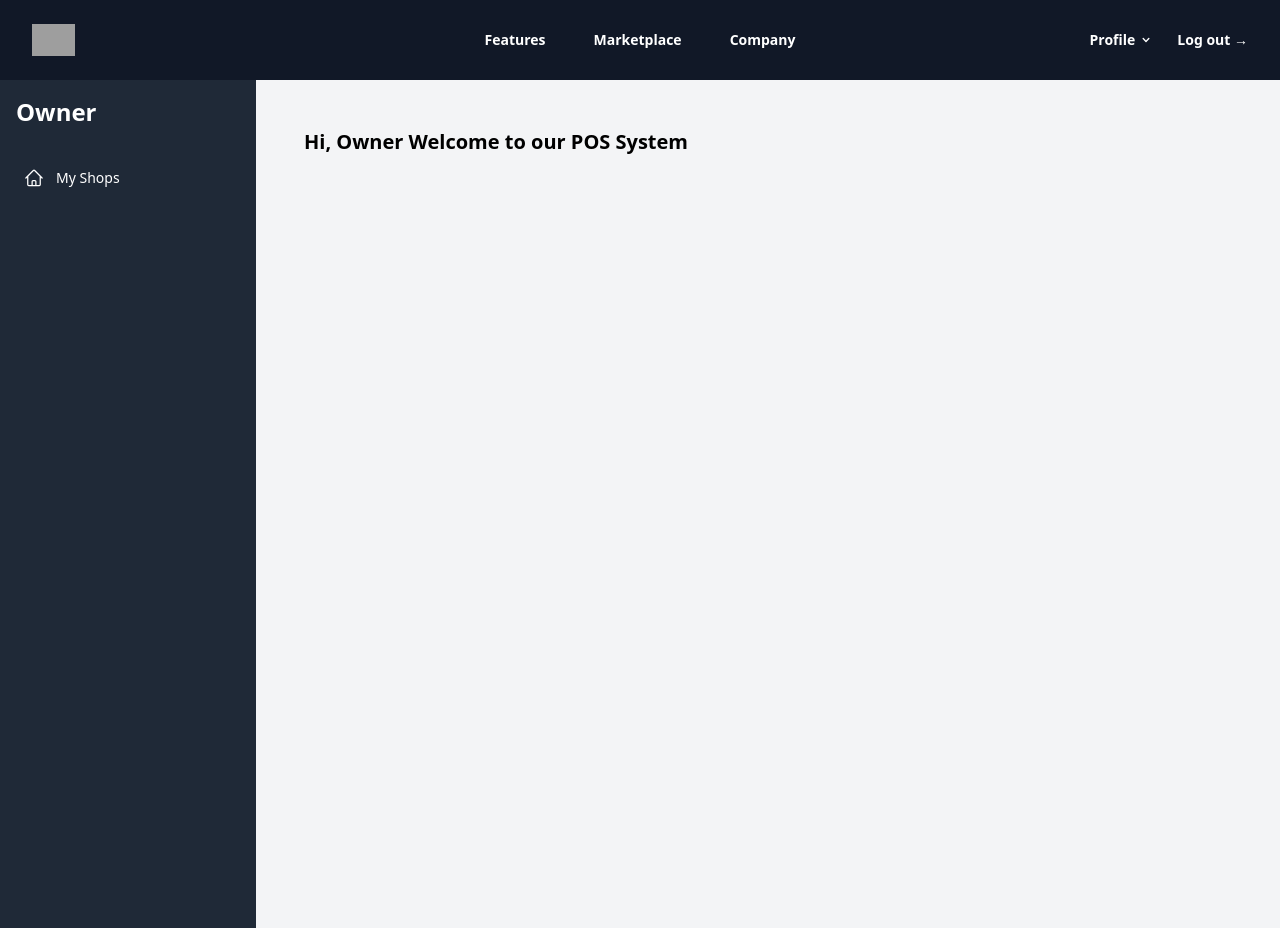
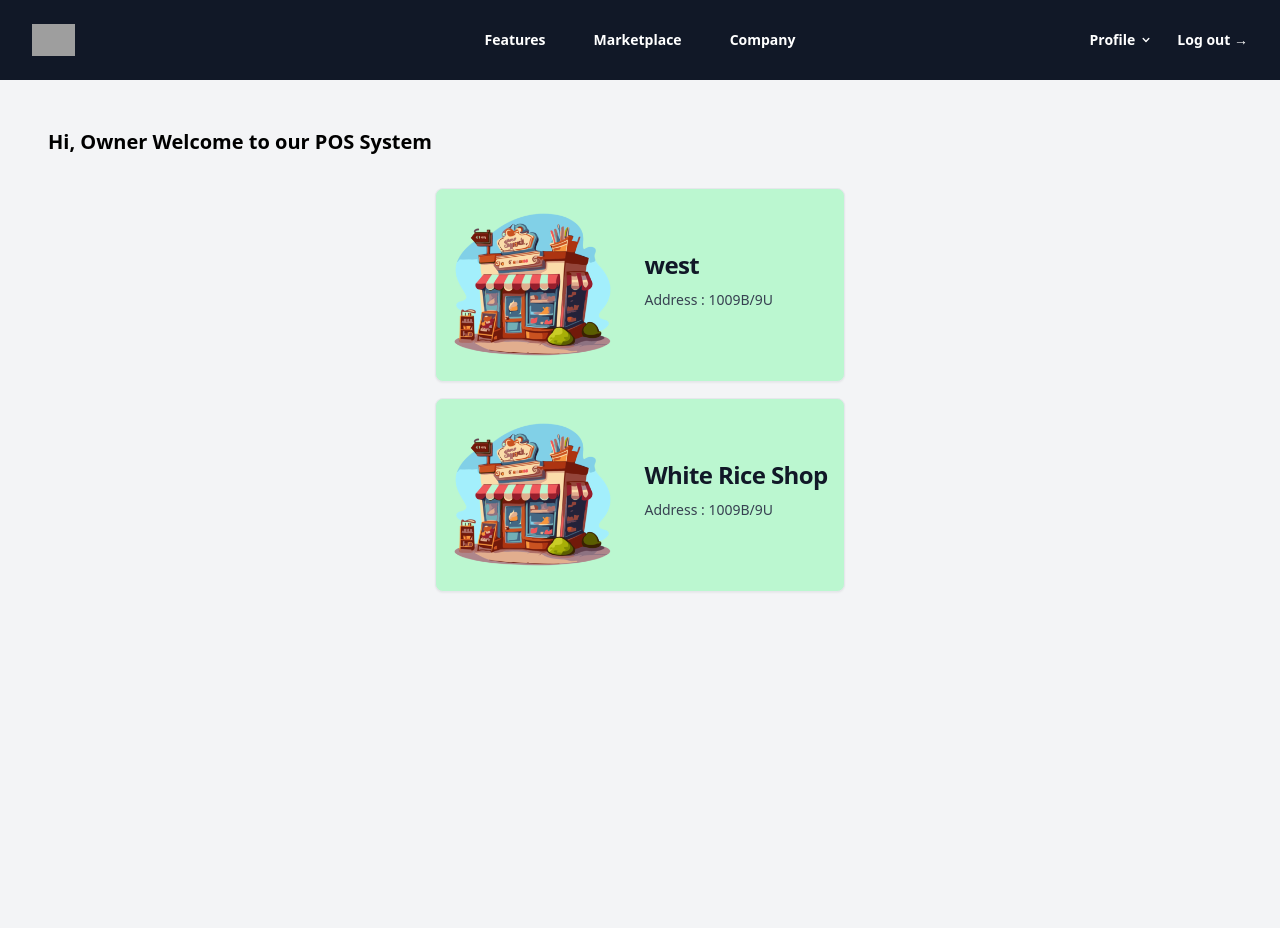
Before and after one commit to Ajanthanasia/poss, a Next.js app in the folder frontend/: page /components/owner/views/dashboard in a window 1280 px wide. Built offline with nearby package versions, Linux system fonts and the light colour scheme; grey boxes are pictures that could not be loaded.

Commit message:
owner dashbaord

```diff
--- a/frontend/src/app/components/owner/layouts/page.js
+++ b/frontend/src/app/components/owner/layouts/page.js
@@ -13,10 +13,9 @@ export default function OwnerLayout({ children }) {
                 {/* Main Content */}
                 <div className="flex-1 flex">
 
-                    <div className="w-64 bg-gray-800 text-white">
-                        {/* side bar */}
+                    {/* <div className="w-64 bg-gray-800 text-white">
                         <OwnerAsideBar />
-                    </div>
+                    </div> */}
 
                     {/* Page content */}
                     <main className="flex-1 p-6 bg-gray-100">
--- a/frontend/src/app/components/owner/views/dashboard/page.js
+++ b/frontend/src/app/components/owner/views/dashboard/page.js
@@ -1,8 +1,21 @@
 "use client"
 
+import { useState, useEffect } from 'react';
 import OwnerLayout from "../../layouts/page";
+import Image from "next/image";
+
 
 export default function OwnerDashboard() {
+    const [shops, setShops] = useState([]);
+
+    const mysets = [
+        { id: 1, name: 'west' },
+        { id: 1, name: 'White Rice Shop' },
+    ];
+    useEffect(() => {
+        setShops(mysets);
+    }, []);
+
     return (
         <>
             <OwnerLayout>
@@ -12,6 +25,22 @@ export default function OwnerDashboard() {
                     <h1 className="text-xl font-bold text-black self-start">
                         <div>Hi, Owner Welcome to our POS System</div>
                     </h1>
+
+                    <div className="grid grid-cols-1 gap-4">
+                        {shops.map((item, index) => (
+                            <div key={index} className="flex items-center bg-green-200 border border-gray-200 rounded-lg shadow-sm md:flex-row md:max-w-xl hover:bg-gray-100 dark:border-gray-700 dark:bg-gray-800 dark:hover:bg-gray-700">
+                                <Image src='/shop.png' alt="shop" width={400} height={300} className="object-cover w-full rounded-t-lg h-96 md:h-auto md:w-48 md:rounded-none md:rounded-s-lg" />
+                                <div className="flex flex-col justify-between p-4 leading-normal">
+                                    <h5 className="mb-2 text-2xl font-bold tracking-tight text-gray-900 dark:text-white">
+                                        {item.name ?? ''}
+                                    </h5>
+                                    <p className="mb-3 font-normal text-gray-700 dark:text-gray-400">
+                                        Address : 1009B/9U
+                                    </p>
+                                </div>
+                            </div>
+                        ))}
+                    </div>
                 </div>
             </OwnerLayout>
         </>
```
Also changed, not shown: frontend/public/shop.png (added).
